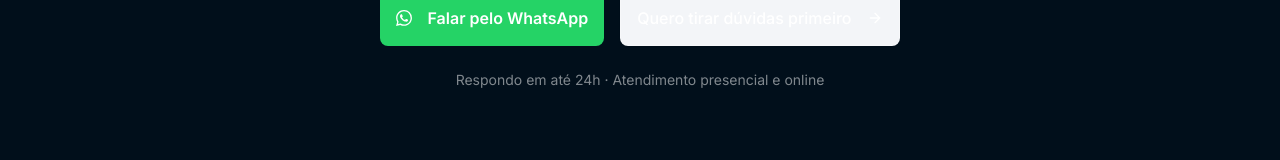
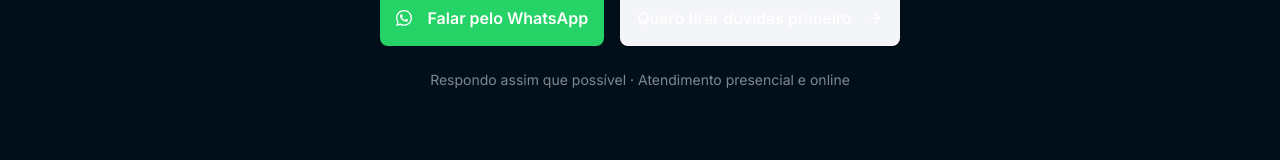
Before and after one commit to gabrielfontineli/physiotherapy-landingpage, a Next.js app: page / in a window 1280 px wide. Shown: the part 6907-7067 px from the top of the page. Built offline with nearby package versions, Linux system fonts and the light colour scheme; no server answers; a web font is replaced by a local one.

Commit message:
fix: update response time message in final CTA section

```diff
--- a/components/final-cta-section.tsx
+++ b/components/final-cta-section.tsx
@@ -45,7 +45,7 @@ export function FinalCtaSection() {
         </div>
 
         <p className="mt-6 text-sm text-white/50">
-          Respondo em até 24h · Atendimento presencial e online
+          Respondo assim que possível · Atendimento presencial e online
         </p>
       </div>
     </section>
```
